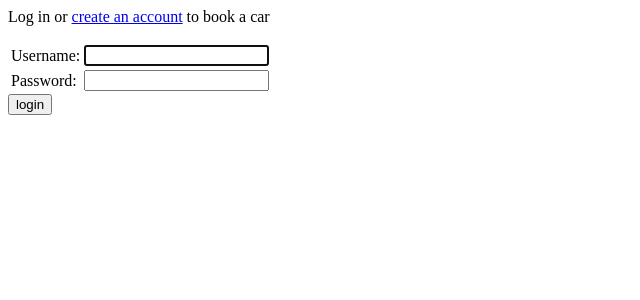
After one commit to talithagrace/carsubscription, a Django app: page /accounts/login/ in a window 1280 px wide. The commit adds this page. Shown: the top 300 px of the page, without its empty margins (0-640 px from the left). Run offline with Django 3.2, Linux system fonts and the light colour scheme.

Commit message:
added login, signup and clean method to booking model

```diff
--- a/carbooking/forms.py
+++ b/carbooking/forms.py
@@ -1,6 +1,8 @@
 from django import forms
 from .models import Car, Booking
 from django.forms import widgets
+from datetime import datetime
+from datetime import timedelta
 
 class DateInput(forms.DateTimeInput):
     input_type = 'date'
--- a/carbooking/templates/carbooking/success.html
+++ b/carbooking/templates/carbooking/success.html
@@ -1 +1 @@
-<h1>BOOKING SUCCESSFUL, THANK YOU</h1>
+<h1><a href="/">BOOKING SUCCESSFUL, THANK YOU</a></h1>
--- /dev/null
+++ b/carbooking/templates/registration/login.html
@@ -0,0 +1,22 @@
+<div class="login">
+  {% if form.errors %}
+    <p>Your username and password didn't match. Please try again.</p>
+  {% endif %}
+  <p>Log in or <a href="{% url 'signup' %}">create an account</a> to book a car</p>
+  <form method="post" action="{% url 'login' %}">
+  {% csrf_token %}
+      <table>
+      <tr>
+          <td>{{ form.username.label_tag }}</td>
+          <td>{{ form.username }}</td>
+      </tr>
+      <tr>
+          <td>{{ form.password.label_tag }}</td>
+          <td>{{ form.password }}</td>
+      </tr>
+    </table>
+
+    <input type="submit" value="login" />
+    <input type="hidden" name="next" value="{{ next }}" />
+  </form>
+</div>
--- a/carbooking/urls.py
+++ b/carbooking/urls.py
@@ -1,8 +1,9 @@
 from django.urls import path
-from . import views
+from . import carbooking_views
 
 urlpatterns = [
-    path('', views.index, name='index'),
-    path('add_car/', views.add_car, name='add_car'),
-    path('add_booking/', views.add_booking, name='add_booking'),
+    path('', carbooking_views.index, name='index'),
+    path('add_car/', carbooking_views.add_car, name='add_car'),
+    path('add_booking/', carbooking_views.add_booking, name='add_booking'),
+    path('signup/', carbooking_views.SignUp.as_view(), name='signup'),
 ]
--- a/config/settings.py
+++ b/config/settings.py
@@ -16,6 +16,7 @@ import os
 BASE_DIR = os.path.dirname(os.path.dirname(os.path.abspath(__file__)))
 
 
+LOGIN_REDIRECT_URL = '/'
 # Quick-start development settings - unsuitable for production
 # See https://docs.djangoproject.com/en/2.1/howto/deployment/checklist/
 
--- a/urls.py
+++ b/urls.py
@@ -15,8 +15,11 @@ Including another URLconf
 """
 from django.contrib import admin
 from django.urls import path, include
+from django.contrib.auth import views as auth_views
 
 urlpatterns = [
     path('admin/', admin.site.urls),
     path('', include('carbooking.urls')),
+    path('accounts/login/', auth_views.LoginView.as_view(), name='login'),
+    path('accounts/logout/', auth_views.LogoutView.as_view(next_page='/'), name='logout'),
 ]
```
Also changed, not shown: carbooking/carbooking_views.py (renamed from carbooking/views.py, +11 -1 lines), carbooking/models.py (+8 -0 lines), carbooking/templates/carbooking/index.html (+8 -0 lines), carbooking/templates/registration/signup.html (added, +17 -0 lines), carbooking/tests/testviews.py (+1 -0 lines), 1 other file.
